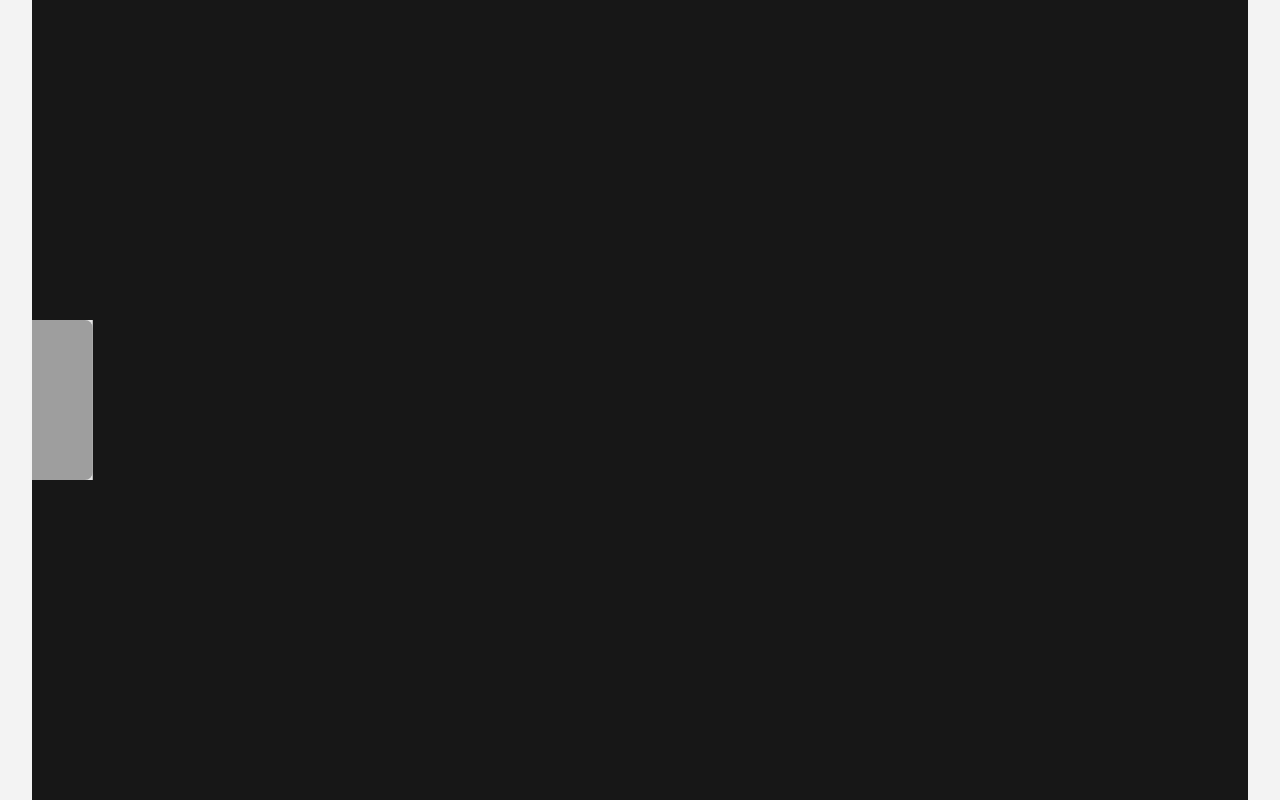
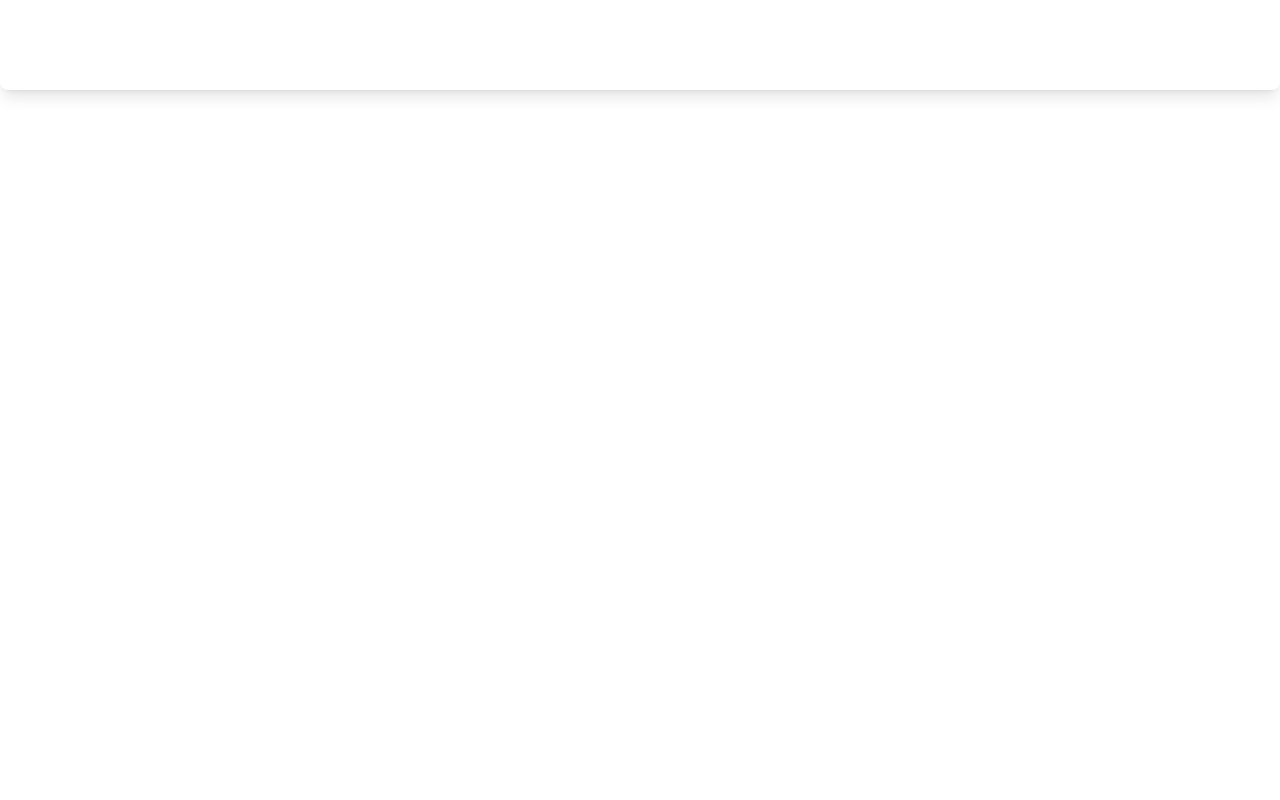
Before and after one commit to G1DY/FramerMotion, a React (Vite) app in the folder FramerMotionProjects/: page / in a window 1280 px wide. Shown: the top 800 px of the page. Built offline with nearby package versions, Linux system fonts and the light colour scheme; grey boxes are pictures that could not be loaded.

Commit message:
Sticky Navbar Project

```diff
--- /dev/null
+++ b/FramerMotionProjects/src/StickyNav/App.tsx
@@ -0,0 +1,10 @@
+import StickyNav from "./StickyNav";
+
+const App = () => {
+  return (
+    <div>
+      <StickyNav />
+    </div>
+  );
+};
+export default App;
--- /dev/null
+++ b/FramerMotionProjects/src/StickyNav/StickyNav.tsx
@@ -0,0 +1,28 @@
+import { motion } from "framer-motion";
+import Card from "./Card";
+
+const StickyNav = () => {
+  const menuvariants = {
+    hidden: { height: "5.6rem" },
+    visible: { height: "29rem", transition: { duration: 0.3 } },
+  };
+  const expandRowVariants = {
+    hidden: { opacity: 0, y: 50 },
+    visible: (i: any) => ({
+      opacity: 1,
+      y: 0,
+      transition: { delay: i * 0.1, duration: 0.6 },
+    }),
+  };
+  return (
+    <div className="bg-blck min-h-screen">
+      <motion.div
+        className="fixed top-0 w-full p-8 bg-white text-black rounded-lg shadow-lg"
+        variants={menuvariants}
+        initial="hidden"
+        whileHover="visible"
+      ></motion.div>
+    </div>
+  );
+};
+export default StickyNav;
--- a/FramerMotionProjects/src/main.tsx
+++ b/FramerMotionProjects/src/main.tsx
@@ -1,7 +1,7 @@
 import { StrictMode } from "react";
 import { createRoot } from "react-dom/client";
 import "./index.css";
-import App from "./ScrollCarousel/App";
+import App from "./StickyNav/App";
 
 createRoot(document.getElementById("root")!).render(
   <StrictMode>
```
Also changed, not shown: FramerMotionProjects/src/StickyNav/Card.tsx (added).
